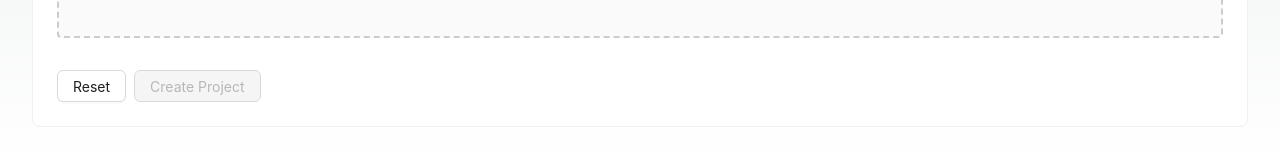
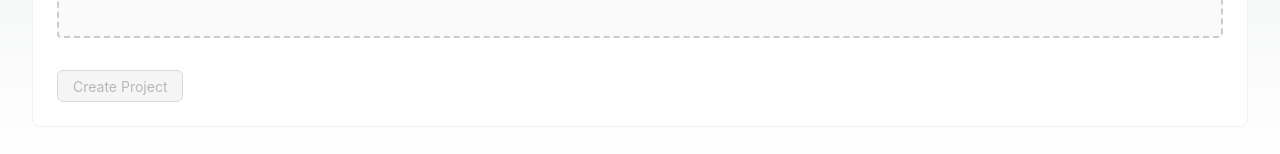
Before and after one commit to nogueiraac/segmentation-tool, a Next.js app: page /upload in a window 1280 px wide. Shown: the part 643-797 px from the top of the page. Built offline with nearby package versions, Linux system fonts and the light colour scheme.

Commit message:
fixing logic for disable button.

```diff
--- a/src/app/upload/page.tsx
+++ b/src/app/upload/page.tsx
@@ -147,18 +147,10 @@ const Upload: NextPage = () => {
           </div>
           <div className={styles.buttons}>
             <Button
-              key={1}
-              htmlType="button"
-              onClick={onReset}
-              style={{ marginRight: "8px" }}
-            >
-              Reset
-            </Button>
-            <Button
               key={2}
               type="primary"
               onClick={onUpload}
-              disabled={uploadedImages?.length <= 0 && classes.length <= 0}
+              disabled={!(uploadedImages?.length > 0 && classes.length > 0)}
             >
               Create Project
             </Button>
```
